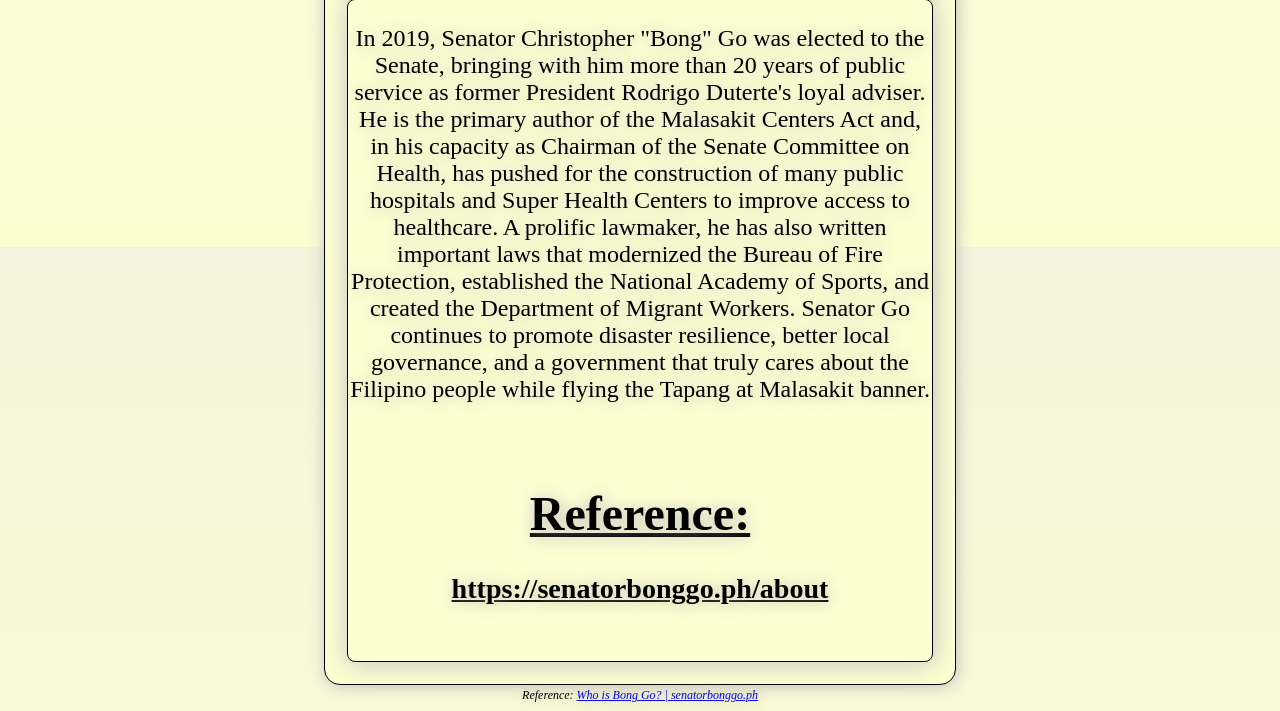
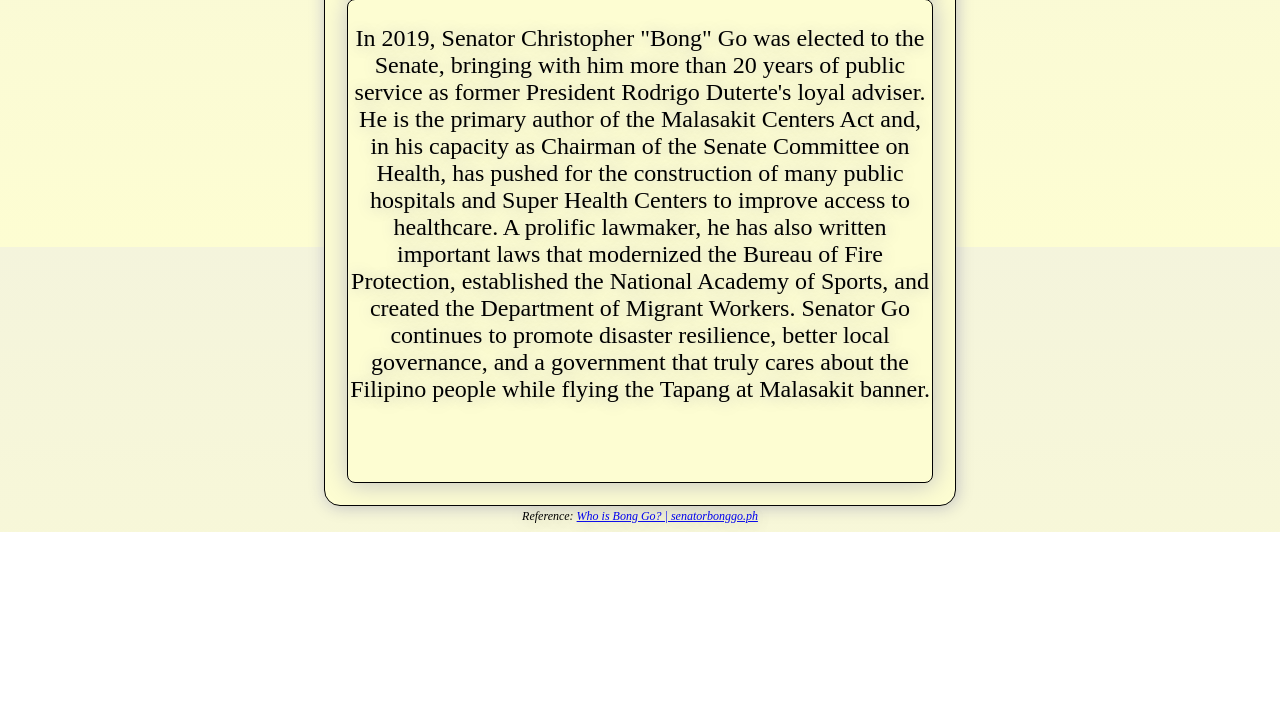
Before and after one commit to MTA-FEUTECH/phsenatorialcandidates2025.github.io, a plain HTML site: page 01_go.html in a window 1280 px wide. Shown: the part 553-1264 px from the top of the page. After the commit the page ends 1085 px from the top, so only its background shows below. Drawn offline with Linux system fonts and the light colour scheme.

Commit message:
Update 01_go.html

```diff
--- a/01_go.html
+++ b/01_go.html
@@ -95,8 +95,7 @@
 					</p>
 
 					<br>
-						<h1>Reference:</h1>
-						<h3>https://senatorbonggo.ph/about</h3>
+
 					</br>
 				</td>
 			</tr>
```
